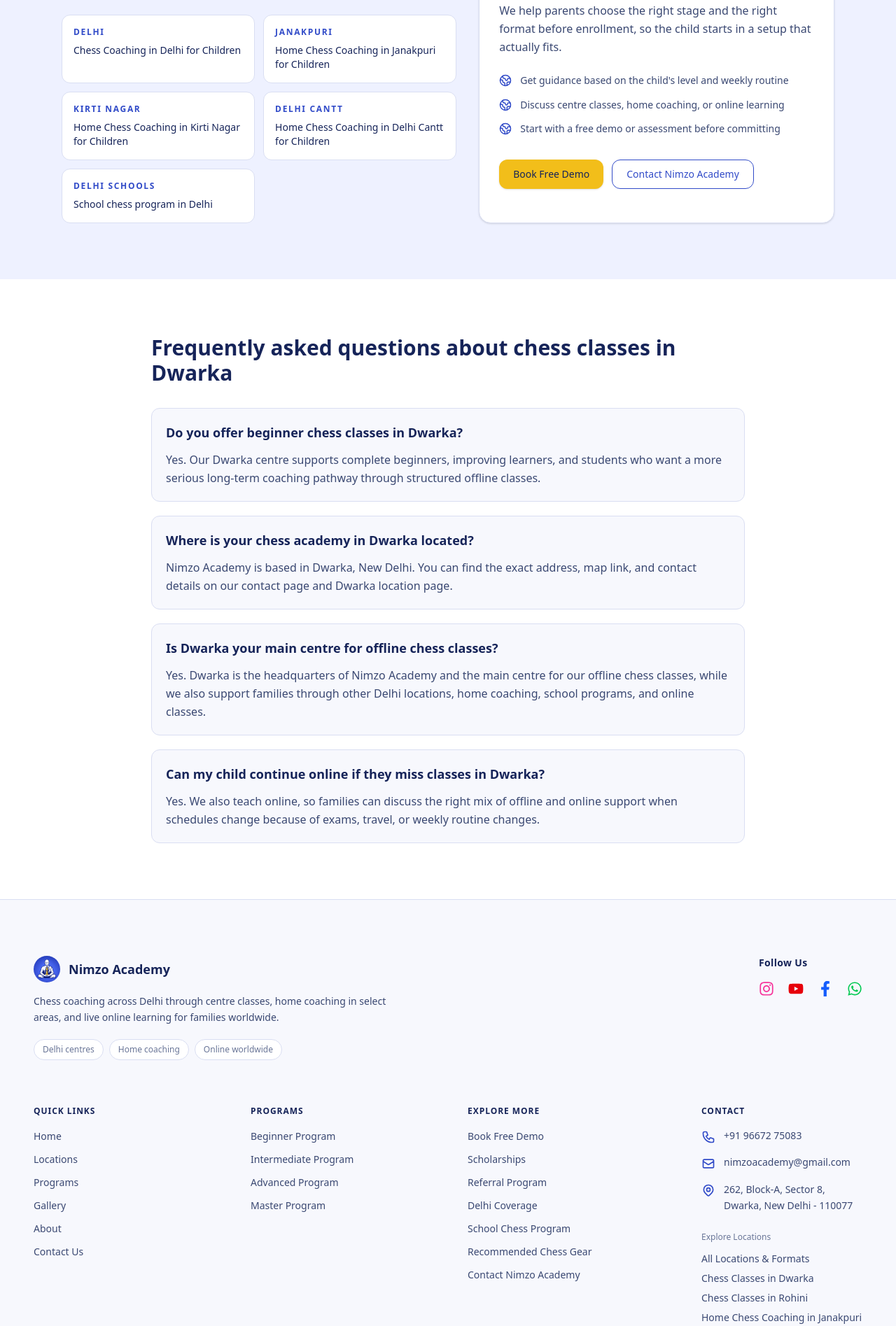
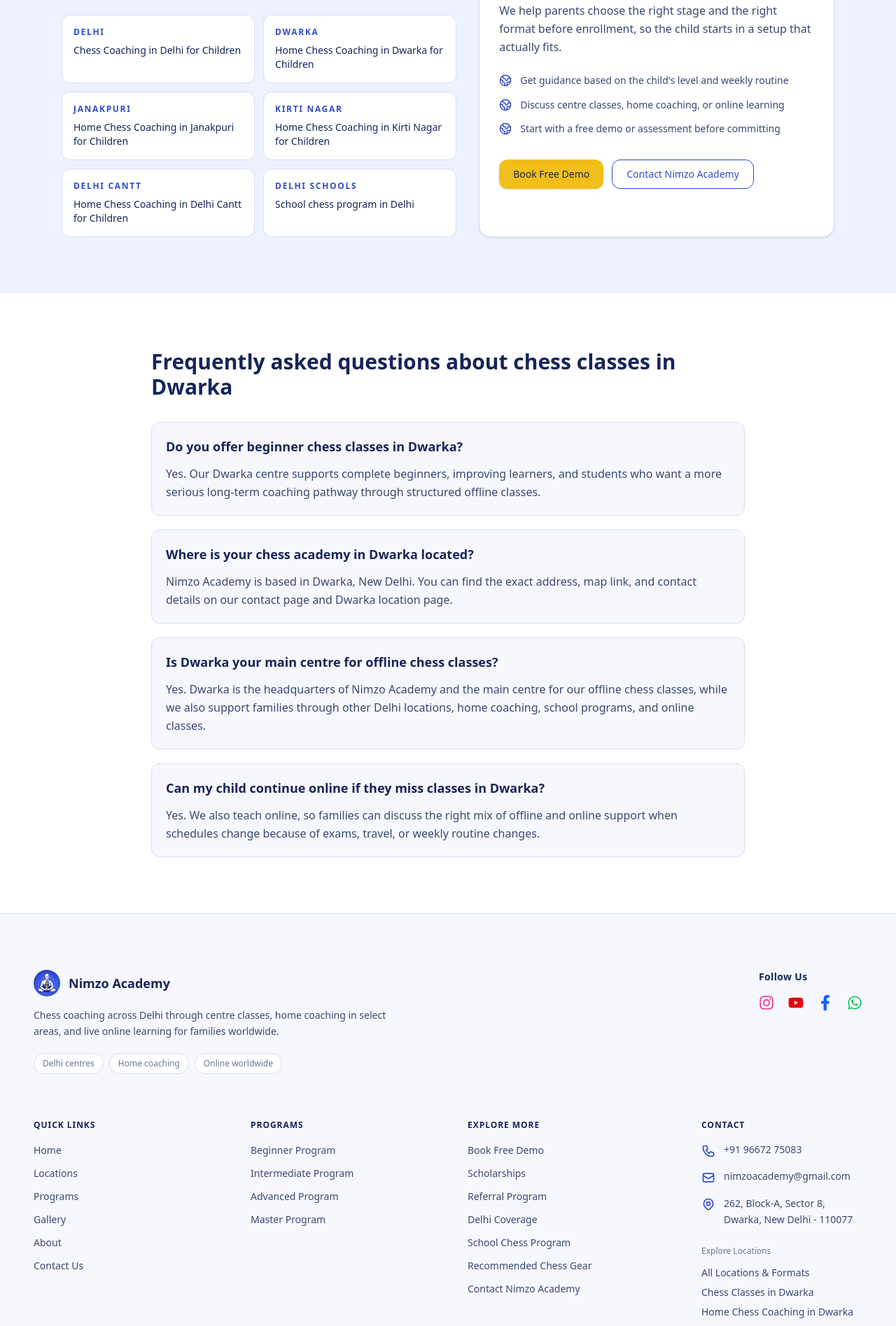
Before and after one commit to vivekmehto/nimzo-academy, a Next.js app: page /chess-classes-in-dwarka in a window 1280 px wide. Shown: the part 4260-6155 px from the top of the page at 70% size. Built offline with nearby package versions, Linux system fonts and the light colour scheme.

Commit message:
fix: dwarka home class

```diff
--- a/app/contact/ContactClient.jsx
+++ b/app/contact/ContactClient.jsx
@@ -50,6 +50,7 @@
 
 const locationLinks = [
   { href: "/chess-classes-in-dwarka", label: "Dwarka centre" },
+  { href: "/home-chess-coaching-in-dwarka", label: "Dwarka home coaching" },
   { href: "/chess-classes-in-rohini", label: "Rohini classes" },
   { href: "/chess-classes-in-janakpuri", label: "Janakpuri home coaching" },
   { href: "/chess-classes-in-kirti-nagar", label: "Kirti Nagar home coaching" },
--- /dev/null
+++ b/app/home-chess-coaching-in-dwarka/page.jsx
@@ -0,0 +1,11 @@
+import LocationPage from "@/components/location/LocationPage";
+import { getLocationBySlug } from "@/data/locations";
+import { buildLocationMetadata } from "@/lib/seo";
+
+const location = getLocationBySlug("home-chess-coaching-in-dwarka");
+
+export const metadata = buildLocationMetadata(location);
+
+export default function HomeChessCoachingInDwarkaPage() {
+  return <LocationPage location={location} />;
+}
--- a/components/layout/Footer.jsx
+++ b/components/layout/Footer.jsx
@@ -318,6 +318,9 @@
                 <Link href="/chess-classes-in-dwarka" className="hover:text-primary-600 transition">
                   Chess Classes in Dwarka
                 </Link>
+                <Link href="/home-chess-coaching-in-dwarka" className="hover:text-primary-600 transition">
+                  Home Chess Coaching in Dwarka
+                </Link>
                 <Link href="/chess-classes-in-rohini" className="hover:text-primary-600 transition">
                   Chess Classes in Rohini
                 </Link>
--- a/components/location/LocationPage.jsx
+++ b/components/location/LocationPage.jsx
@@ -22,6 +22,7 @@
 
 const locationPhotoIds = {
   "chess-classes-in-dwarka": [24, 21, 18],
+  "home-chess-coaching-in-dwarka": [5, 22, 28],
   "chess-classes-in-rohini": [8, 29, 33],
   "chess-classes-in-janakpuri": [1, 31, 17],
   "chess-classes-in-kirti-nagar": [11, 27, 30],
--- a/data/locations.js
+++ b/data/locations.js
@@ -91,6 +91,91 @@
         question: "Can my child continue online if they miss classes in Dwarka?",
         answer:
           "Yes. We also teach online, so families can discuss the right mix of offline and online support when schedules change because of exams, travel, or weekly routine changes.",
+      },
+    ],
+  },
+  {
+    slug: "home-chess-coaching-in-dwarka",
+    area: "Dwarka",
+    type: "Home Coaching Service Area",
+    schemaServiceType: "Home chess coaching for children",
+    h1: "Home Chess Coaching in Dwarka for Children",
+    title: "Home Chess Coaching in Dwarka for Kids",
+    description:
+      "Explore home chess coaching in Dwarka with Nimzo Academy for children who benefit from personalised lessons, structured guidance, and optional online continuity.",
+    intro:
+      "For families in Dwarka who prefer the convenience of learning at home, Nimzo Academy offers structured home chess coaching designed to combine personal attention with a clear long-term path.",
+    focus:
+      "This page is for families who want home chess classes in Dwarka rather than regular centre attendance. The format works especially well when the child learns better in a familiar setting, needs more focused coach attention, or the family wants to reduce weekly travel.",
+    availability:
+      "Home chess coaching in Dwarka is offered based on coach scheduling, travel feasibility, and the child’s preferred learning format, with online support available whenever more flexibility is needed.",
+    seoKeywords: [
+      "home chess coaching in dwarka",
+      "home chess classes in dwarka",
+      "chess coaching at home in dwarka",
+      "chess tuition in dwarka at home",
+      "personalised chess coaching in dwarka",
+      "home chess tutor in dwarka",
+    ],
+    faqHeading: "Frequently asked questions about home chess coaching in Dwarka",
+    snapshotTitle: "At a glance",
+    snapshot: [
+      { label: "Format", value: "Home chess coaching in Dwarka" },
+      { label: "Best for", value: "Children who benefit from personal attention" },
+      { label: "Flexibility", value: "Less travel and easier weekly scheduling" },
+      { label: "Continuity", value: "Online support available when required" },
+    ],
+    whyTitle: "Why some Dwarka families prefer chess coaching at home",
+    highlights: [
+      "A more personalised coaching environment for children who learn better with direct attention",
+      "Less travel pressure for families who want quality chess coaching without repeated centre visits",
+      "Structured lessons that still follow Nimzo Academy's clear learning pathway",
+    ],
+    practicalTitle: "How home chess classes in Dwarka usually work",
+    practicalIntro:
+      "Most families considering home chess coaching in Dwarka want convenience without losing structure. The goal is to give the child a calmer, more focused setup while keeping progress measurable and coach-led.",
+    practicalPoints: [
+      "Sessions can be adapted more closely to the child’s current level, pace, and attention span",
+      "Parents often choose this format when the child responds better to one-to-one guidance than larger group rhythm",
+      "Online continuity remains available if schedules shift because of exams, travel, or changes in weekly routine",
+    ],
+    programsTitle: "What children can build through home chess coaching in Dwarka",
+    programsIntro:
+      "Home coaching in Dwarka is meant to provide serious chess learning in a more private and manageable environment, especially for children who need more direct coach involvement.",
+    programs: [
+      "One-to-one home sessions focused on board basics, thinking habits, and step-by-step confidence building",
+      "Personalised improvement work around tactics, calculation, and practical game decision-making",
+      "Flexible support for children who may later move into stronger academy or tournament pathways",
+      "Online continuation when the family wants extra consistency between home sessions",
+    ],
+    fitTitle: "Who this Dwarka format usually suits best",
+    fitIntro:
+      "Home chess coaching in Dwarka often works well for families who want convenience, direct coach attention, and a calmer learning routine without giving up structured progress.",
+    fitPoints: [
+      "Children who are easily distracted in group settings and improve better with personal guidance",
+      "Families who want home-based chess classes in Dwarka instead of repeated commuting",
+      "Learners who need a structured start before moving into broader academy pathways later",
+    ],
+    faqs: [
+      {
+        question: "Do you offer home chess coaching in Dwarka?",
+        answer:
+          "Yes. Nimzo Academy supports home chess coaching in Dwarka based on coach schedule, travel feasibility, and the child’s learning needs.",
+      },
+      {
+        question: "Is home chess coaching in Dwarka only for advanced students?",
+        answer:
+          "No. Home coaching can work for complete beginners as well as improving learners, especially when they benefit from focused personal attention.",
+      },
+      {
+        question: "How is home coaching different from your Dwarka centre classes?",
+        answer:
+          "Home coaching in Dwarka is more personalised and convenient, while the Dwarka centre works better for families who want regular academy rhythm, in-person class structure, and group learning energy.",
+      },
+      {
+        question: "Can Dwarka home coaching students continue online as well?",
+        answer:
+          "Yes. Families can combine home sessions with online support whenever they want extra flexibility or continuity.",
       },
     ],
   },
```
